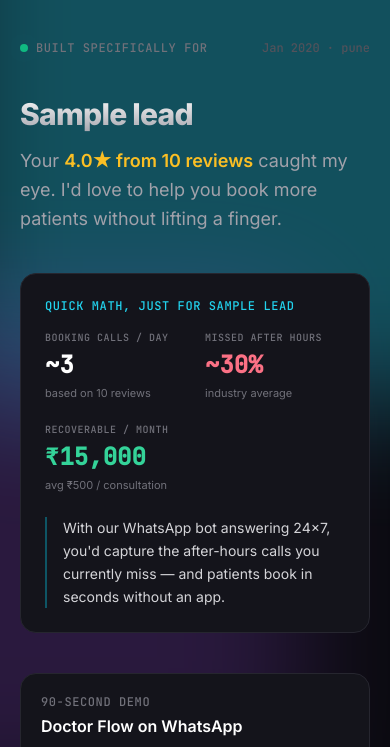
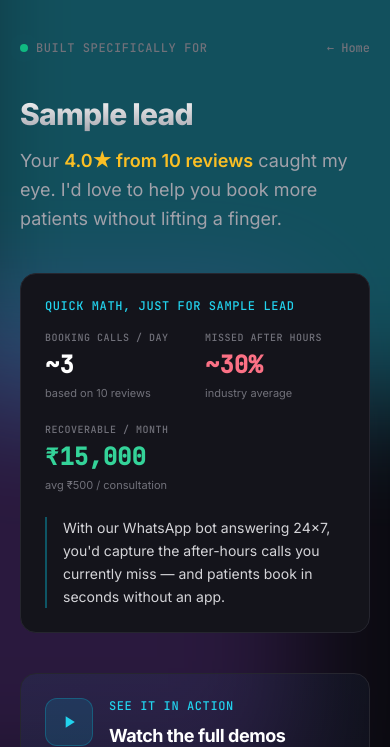
Before and after one commit to aniketpathak34/clinic-bot, a Django app: a page that uses apps/marketing/templates/marketing/lead_landing.html in a window 390 px wide; the page is wider, and only the part inside the window is pictured. Shown: the top 747 px of that part. Run offline with Django 4.2, Linux system fonts and the light colour scheme; data comes from the database, SQL or seed files in the repository; tables that the repository leaves empty hold one stand-in row (values such as "Sample post"); parts of the project's set-up code (start-up, migrations or seed data) failed here and were passed over; some libraries are stand-ins or nearby versions.

Commit message:
Drive prospects from personalised page to home page (with return-tracking)

```diff
--- a/apps/marketing/templates/marketing/lead_landing.html
+++ b/apps/marketing/templates/marketing/lead_landing.html
@@ -79,9 +79,10 @@
         <span class="pulse-dot"></span>
         <span>built specifically for</span>
       </div>
-      <div class="text-xs mono text-zinc-600">
-        {{ lead.created_at|date:"M Y" }} · pune
-      </div>
+      <a href="/?from={{ lead.slug }}"
+         class="text-xs mono text-zinc-500 hover:text-cyan-400 transition-colors flex items-center gap-1.5">
+        <span>← Home</span>
+      </a>
     </div>
 
     {# ─── Hero: clinic name + personalised greeting ─────── #}
@@ -127,24 +128,46 @@
       </div>
     </div>
 
-    {# ─── Demo video ─────────────────────────────────────── #}
-    {% if demo and demo.is_youtube and demo.youtube_id %}
-    <div class="card overflow-hidden mb-10 card-hover">
-      <div class="px-5 pt-5 pb-3">
-        <div class="text-xs mono uppercase tracking-wider text-zinc-500 mb-1">90-second demo</div>
-        <div class="text-base font-semibold text-white">{{ demo.title }}</div>
-      </div>
-      <div class="relative" style="padding-bottom: {% if demo.is_youtube_short %}177.78%{% else %}56.25%{% endif %};">
-        <iframe
-          src="{{ demo.embed_iframe_src }}"
-          title="{{ demo.title }}"
-          allow="accelerometer; autoplay; clipboard-write; encrypted-media; gyroscope; picture-in-picture"
-          allowfullscreen
-          class="absolute inset-0 w-full h-full"
-        ></iframe>
+    {# ─── See it in action — drives prospect to the full home page ─── #}
+    <div class="card p-6 md:p-8 mb-10 card-hover" style="background: linear-gradient(135deg, rgba(34,211,238,.06), rgba(168,85,247,.04));">
+      <div class="flex items-start gap-4">
+        <div class="w-12 h-12 rounded-xl bg-cyan-500/15 flex items-center justify-center flex-shrink-0 border border-cyan-500/30">
+          <svg width="20" height="20" viewBox="0 0 24 24" fill="currentColor" class="text-cyan-400">
+            <path d="M8 5v14l11-7z"/>
+          </svg>
+        </div>
+        <div class="flex-1 min-w-0">
+          <div class="text-xs mono uppercase tracking-wider text-cyan-400 mb-2">See it in action</div>
+          <h3 class="text-lg md:text-xl font-bold text-white mb-2 tracking-tight">Watch the full demos</h3>
+          <p class="text-sm text-zinc-400 leading-relaxed mb-5">
+            See the patient flow, the provider flow, real testimonials, and an ROI calculator
+            — everything live on our home page.
+          </p>
+          <div class="flex flex-wrap gap-3">
+            <a href="/?from={{ lead.slug }}" target="_blank"
+               class="inline-flex items-center gap-2 bg-zinc-800 hover:bg-zinc-700 text-white
+                      px-5 py-2.5 rounded-xl text-sm font-semibold border border-zinc-700
+                      transition-all">
+              <span>Patient flow demo</span>
+              <span class="text-cyan-400">→</span>
+            </a>
+            <a href="/?from={{ lead.slug }}#provider" target="_blank"
+               class="inline-flex items-center gap-2 bg-zinc-800 hover:bg-zinc-700 text-white
+                      px-5 py-2.5 rounded-xl text-sm font-semibold border border-zinc-700
+                      transition-all">
+              <span>Provider flow demo</span>
+              <span class="text-cyan-400">→</span>
+            </a>
+            <a href="/?from={{ lead.slug }}" target="_blank"
+               class="inline-flex items-center gap-2 text-cyan-400 hover:text-cyan-300
+                      px-3 py-2.5 text-sm font-semibold transition-all">
+              <span>Open full home page</span>
+              <span>↗</span>
+            </a>
+          </div>
+        </div>
       </div>
     </div>
-    {% endif %}
 
     {# ─── How it works (3 quick beats) ───────────────────── #}
     <div class="grid md:grid-cols-3 gap-3 mb-10">
--- a/apps/marketing/views.py
+++ b/apps/marketing/views.py
@@ -33,7 +33,27 @@
 
 @require_GET
 def landing(request):
-    """Marketing home page."""
+    """Marketing home page.
+
+    If a prospect lands here from their personalised page (`?from=<slug>`)
+    we bump their visit counter — useful signal that they're exploring the
+    full product, not just their pitch.
+    """
+    from_slug = request.GET.get('from', '').strip()
+    if from_slug and not _looks_like_bot(request.META.get('HTTP_USER_AGENT', '')):
+        try:
+            lead = Lead.objects.get(slug=from_slug)
+            now = timezone.now()
+            lead.last_visited_at = now
+            lead.visit_count = (lead.visit_count or 0) + 1
+            update_fields = ['last_visited_at', 'visit_count']
+            if not lead.engaged_at:
+                lead.engaged_at = now
+                update_fields.append('engaged_at')
+            lead.save(update_fields=update_fields)
+        except Lead.DoesNotExist:
+            pass
+
     videos = {
         'patient': list(DemoVideo.objects.filter(role='patient', is_active=True)),
         'provider': list(DemoVideo.objects.filter(role='provider', is_active=True)),
```
